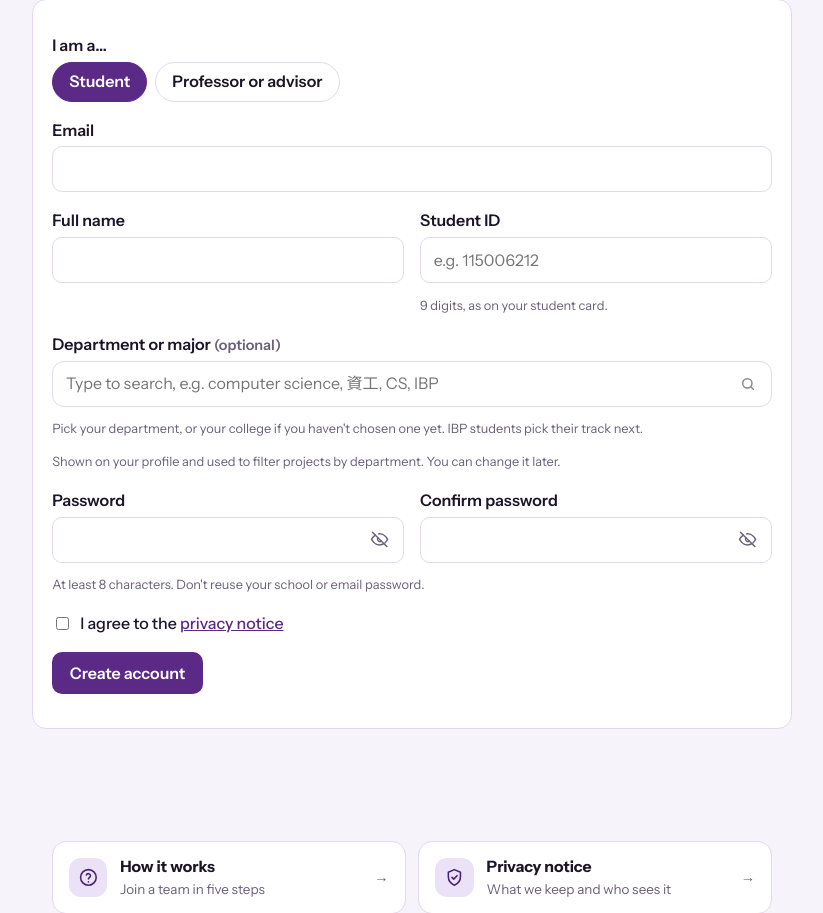
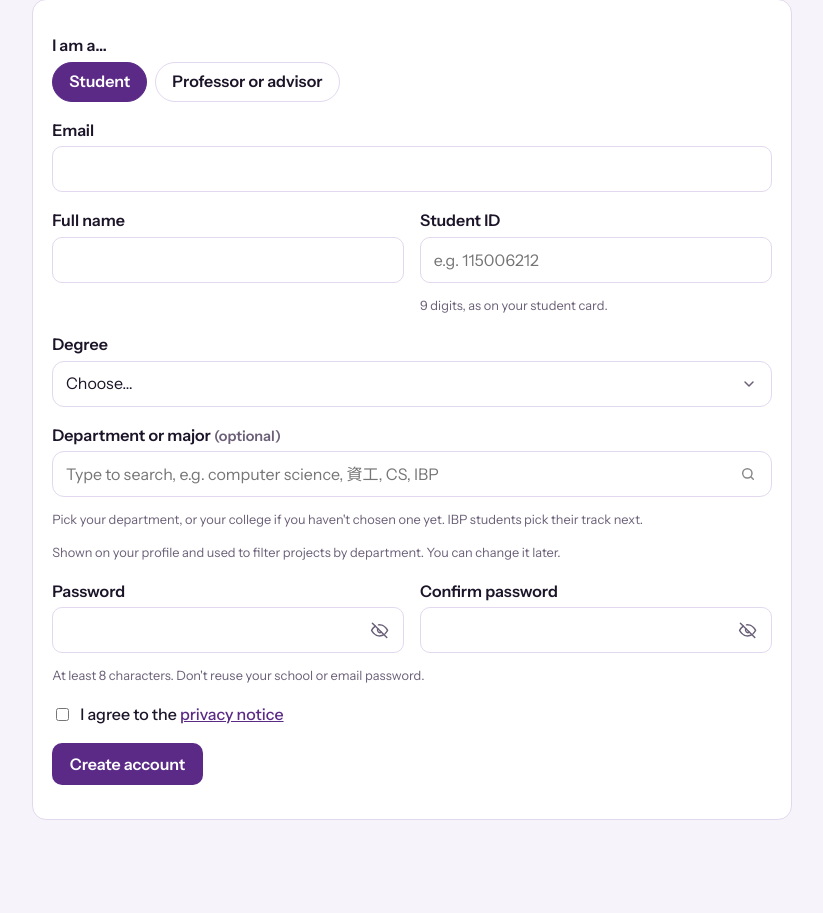
Before and after one commit to pilipehrtmo/nthu-matchmaker, a FastAPI app: page /signup in a window 1280 px wide. Shown: the part 213-1126 px from the top of the page, without its empty margins (228-1051 px from the left). Run offline with FastAPI, Linux system fonts and the light colour scheme; parts of the project's set-up code (start-up, migrations or seed data) failed here and were passed over; some libraries are stand-ins or nearby versions.

Commit message:
Degree field for students: Bachelor's, Master's or PhD
Chosen at sign-up (required for new students), editable on the profile
(older accounts keep an empty value until they pick one). Shown next to
the department on profiles, applicant lists and the professor dashboard,
and the home page gets a Lead's degree filter. Tutorial step added.

```diff
--- a/app/main.py
+++ b/app/main.py
@@ -255,6 +255,9 @@ from . import departments as DEP
 @pass_context
 def dept_filter(ctx, u): return DEP.display(u, ctx.get("lang", "en")) if u else ""   # linked department in the reader's language, else the text as typed
 templates.env.filters["dept"] = dept_filter
+@pass_context
+def study_filter(ctx, u): return DEP.study(u, ctx.get("lang", "en")) if u else ""   # "Master's · Computer Science"
+templates.env.filters["study"] = study_filter
 templates.env.globals.update(DEP=DEP)
 
 set_dept, relink_text = DEP.set_dept, DEP.relink_text
@@ -321,11 +324,11 @@ def signup_page(req: Request, user=Depends(me)):
 @app.post("/signup")
 def signup(req: Request, email: str = Form(""), name: str = Form(""), student_id: str = Form(""), agree: str = Form(""), password: str = Form(""),
            password2: str = Form(""), role: str = Form("student"), dept: str = Form(""), page: str = Form(""), title: str = Form(""), title_other: str = Form(""),
-           evidence: str = Form(""), dept_sel: str = Form(""), dept_track: str = Form(""), dept_other: str = Form(""), s: Session = Depends(get_session)):
+           evidence: str = Form(""), dept_sel: str = Form(""), dept_track: str = Form(""), dept_other: str = Form(""), degree: str = Form(""), s: Session = Depends(get_session)):
     email = email.strip().lower(); name = " ".join(name.split())[:60]; sid = re.sub(r"\s+", "", student_id)
     role = "faculty" if role == "faculty" else "student"; dept = dept.strip()[:60]; page = page.strip()[:300]
     back = lambda err: render(req, "signup.html", error=err, titles=TITLES, form=dict(email=email, name=name, sid=sid, role=role, dept=dept, page=page, title=title, title_other=title_other, evidence=evidence,
-                                                                                 dept_sel=dept_sel, dept_track=dept_track, dept_other=dept_other))
+                                                                                 dept_sel=dept_sel, dept_track=dept_track, dept_other=dept_other, degree=degree))
     # 200 new accounts per network per hour: a whole class on campus Wi-Fi shares one address
     w = wait_left(f"signup:{ip_of(req)}", 200, 3600)
     if w: return back(f"Many accounts were just created from this network. Please wait {wait_text(w)} and try again.")
@@ -349,6 +352,7 @@ def signup(req: Request, email: str = Form(""), name: str = Form(""), student_id
         if s.exec(select(User).where(func.upper(func.trim(User.student_id)) == sid)).first(): return back("That student ID already has an account. Log in instead, or use Forgot password.")
         dept_fields, derr = DEP.choose(dept_sel, dept_track, dept_other)
         if derr: return back(derr)
+        if degree not in DEP.DEGREES: return back("Choose your degree: Bachelor's, Master's or PhD.")
     err = password_problem(password, email, name)
     if err: return back(err)
     if password != password2: return back("The two passwords are not the same.")
@@ -360,7 +364,9 @@ def signup(req: Request, email: str = Form(""), name: str = Form(""), student_id
         u.title = title if title in TITLES else re.sub(r"\s+", " ", title_other).strip()[:60]
         u.faculty_evidence = evidence.replace("\r", "").strip()[:1000]
         relink_text(u, dept)
-    elif dept_fields: set_dept(u, dept_fields)   # department from the list (or Other, which waits for an admin)
+    else:
+        u.degree = degree
+        if dept_fields: set_dept(u, dept_fields)   # department from the list (or Other, which waits for an admin)
     s.add(u); s.add(SignupLog(email=email, ip="-", allowed=True))
     try: s.commit()
     except IntegrityError:   # two sign-ups with the same email or student ID at the same moment: the database keeps only one
@@ -513,6 +519,8 @@ async def profile_save(req: Request, name: str = Form(...), bio: str = Form(""),
     if user.role != "faculty":
         dept_fields, derr = DEP.choose(dept_sel, dept_track, dept_other)
         errs.append(derr)
+    degree = str(form.get("degree", "")).strip()
+    if user.role != "faculty" and degree and degree not in DEP.DEGREES: errs.append("Choose your degree: Bachelor's, Master's or PhD.")
     errs = [e for e in errs if e]
     if errs:   # show the form again with what they typed (nothing is saved)
         for f in ("instagram", "line", "discord"): setattr(user, f, str(form.get(f, "")).strip()[:100])
@@ -520,6 +528,7 @@ async def profile_save(req: Request, name: str = Form(...), bio: str = Form(""),
         user.interests, user.roles_wanted = ", ".join(interest_list), ", ".join(role_list)
         user.contact = contact
         if user.role == "faculty": user.faculty = faculty
+        elif degree in DEP.DEGREES: user.degree = degree
         for f in ("competitions", "past_projects", "awards"): setattr(user, f, str(form.get(f, "")))
         s.expunge(user)
         return render(req, "profile.html", user, error=errs[0], errors=errs, dform=dict(sel=dept_sel, track=dept_track, other=dept_other))
@@ -529,7 +538,9 @@ async def profile_save(req: Request, name: str = Form(...), bio: str = Form(""),
     user.name, user.bio, user.contact = name, bio, clean_contact(contact, 100)
     if user.role == "faculty":
         if user.faculty_status not in ("verified", "suspended"): relink_text(user, faculty.strip()[:60])   # a verified department changes only through an admin
-    elif dept_fields: set_dept(user, dept_fields)   # nothing chosen = the department stays as it is
+    else:
+        if dept_fields: set_dept(user, dept_fields)   # nothing chosen = the department stays as it is
+        if degree in DEP.DEGREES: user.degree = degree   # nothing chosen = stays as it is
     user.hours = max(1, min(hours, 60))
     user.skills = ",".join(sorted({t.lower() for t in skill_list}))
     user.interests = ",".join(dict.fromkeys(t.lower() for t in interest_list))   # keeps their order, no duplicates
@@ -708,7 +719,7 @@ def board(req: Request, q: str = "", cat: str = "", kind: str = "", user=Depends
         start = dict(skills=bool(user.skills.strip()), act=applied or posted, joined=joined)
         if all(start.values()): start = None
     fyhint = me_.missing() if user and not user.is_faculty and not user.is_admin else []
-    return render(req, "board.html", user, start=start, fyhint=fyhint, comp_fy=comp_fy, depts=sorted({DEP.display(r["owner"], pick_lang(req)) for r in rows if r["owner"] and DEP.display(r["owner"], pick_lang(req))}), rows=rows, comps=comps, saved_c=saved_ids(s, user, "competition"), comp_cat={c.id: c.category for c in allc}, q=q, cat=cat, cats=cats, kind=kind, kinds=PROJECT_KINDS, soon=soon)
+    return render(req, "board.html", user, start=start, fyhint=fyhint, comp_fy=comp_fy, depts=sorted({DEP.display(r["owner"], pick_lang(req)) for r in rows if r["owner"] and DEP.display(r["owner"], pick_lang(req))}), degs=[k for k in DEP.DEGREES if any(r["owner"] and r["owner"].degree == k for r in rows)], rows=rows, comps=comps, saved_c=saved_ids(s, user, "competition"), comp_cat={c.id: c.category for c in allc}, q=q, cat=cat, cats=cats, kind=kind, kinds=PROJECT_KINDS, soon=soon)
 
 RESEARCH_PLAN = [("objectives", 800), ("methodology", 800), ("outcomes", 600)]
 PITCH_FIELDS = [("tagline", 140), ("problem", 600), ("audience", 400), ("solution", 600), ("progress", 600), ("needs", 300), ("metrics", 200)]
--- a/app/models.py
+++ b/app/models.py
@@ -16,6 +16,7 @@ class User(SQLModel, table=True):
     dept_track: str = ""     # IBP track, only with dept_id "thc-ibp"
     dept_status: str = ""    # "" / ok / review / other / kept
     dept_src: str = ""       # user / admin / migration
+    degree: str = ""         # students: "" (not set yet), bachelor, master or phd (departments.DEGREES)
     hours: int = 4
     verified: bool = False
     bio: str = ""
--- a/app/templates/advisor.html
+++ b/app/templates/advisor.html
@@ -47,7 +47,7 @@
 <a class="dbopen" href="/projects/{{ x.p.id }}#supervision">Open →</a></div>{% endfor %}</div>
 {% else %}<p class="muted dbempty">You don't supervise a project yet. Students add an advisor seat to their project and you apply for it, or you can <a href="/">browse projects that need an advisor</a>.</p>{% endif %}</section>
 <section class="dbcard" id="students"><div class="dbcard-h"><h2>My students</h2><small class="muted">{{ ns.rows|length }} on the projects you supervise</small></div>
-{% if ns.rows %}<ul class="dbstud">{% for u, p in ns.rows %}<li><a href="/u/{{ u.handle }}">{{ pic(u, "av sm") }}<span class="dbrow-m"><b>{{ u|dn }}</b><small>{{ u|dept or "NTHU" }} · {{ p.title }}{% if u.id == p.owner_id %} · lead{% endif %}</small></span></a></li>{% endfor %}</ul>
+{% if ns.rows %}<ul class="dbstud">{% for u, p in ns.rows %}<li><a href="/u/{{ u.handle }}">{{ pic(u, "av sm") }}<span class="dbrow-m"><b>{{ u|dn }}</b><small>{{ u|study or "NTHU" }} · {{ p.title }}{% if u.id == p.owner_id %} · lead{% endif %}</small></span></a></li>{% endfor %}</ul>
 {% else %}<p class="muted dbempty">No students yet. They appear here once a team accepts you as their advisor.</p>{% endif %}</section>
 </div>
 
--- a/app/templates/base.html
+++ b/app/templates/base.html
@@ -11,7 +11,7 @@
 {% if user %}<a class="nbell {{ 'on' if path == '/notifications' }}" href="/notifications" aria-label="{{ 'Notifications, ' ~ bell ~ ' unread' if bell else 'Notifications' }}"><svg viewBox="0 0 24 24" aria-hidden="true"><path d="M6 8a6 6 0 0 1 12 0c0 7 3 9 3 9H3s3-2 3-9"/><path d="M10.3 21a1.94 1.94 0 0 0 3.4 0"/></svg>{% if bell %}<span class="nbadge">{{ bell if bell < 100 else "99+" }}</span>{% endif %}</a>
 <a class="npost" href="/projects/new">+ Post a project</a>
 <details class="nme"><summary aria-label="Your account menu">{{ pic(user, "nav-i") }}<span class="nname">{{ user|dn }}</span><span class="chev" aria-hidden="true">▾</span></summary>
-<div class="nmenu"><b>{{ user|dn }}</b><small>{{ user|dept or "NTHU" }}{% if user.is_faculty %} · {{ user.title or "Faculty" }}{% elif user.verified %} · verified{% endif %}</small>
+<div class="nmenu"><b>{{ user|dn }}</b><small>{{ user|study or "NTHU" }}{% if user.is_faculty %} · {{ user.title or "Faculty" }}{% elif user.verified %} · verified{% endif %}</small>
 <a href="/profile">Your profile</a><a href="/notifications">Notifications</a><a href="/u/{{ user.handle }}">See your public page</a>{% if user.is_faculty %}<a href="/advisor">Advisor dashboard</a>{% elif user.role == "faculty" %}<a href="/verification">Professor verification</a>{% endif %}<a href="/activity">Activity</a>{% if newbie %}<a href="/help">How it works</a><button type="button" class="nmenu-b" data-tour="replay">Replay the tutorial</button>{% endif %}{% if user.is_admin %}<a href="/admin">Admin</a>{% endif %}
 {% set here = (request.url.path ~ ('?' ~ request.url.query if request.url.query else ''))|urlencode %}
 <div class="nlangs" role="group" aria-label="Language / 語言"><span class="nlangs-h">{{ keep("Language / 語言") }}</span>
--- a/app/templates/onepager.html
+++ b/app/templates/onepager.html
@@ -59,7 +59,7 @@ hr{border:0;border-top:1px solid #e2d9ee;margin:4.5mm 0 3.5mm}
 <hr>
 <div class="box"><h2>Team</h2><div class="team">
 <div class="p">{{ pic(owner, "av") }}<div><b>{{ owner|dn }}</b><small>Founder{% if owner|dept %} · {{ owner|dept }}{% endif %}</small></div></div>
-{% for u, seat in members %}<div class="p">{{ pic(u, "av") }}<div><b>{{ u|dn }}</b><small>{{ seat }}{% if u|dept %} · {{ u|dept }}{% endif %}</small></div></div>{% endfor %}
+{% for u, seat in members %}<div class="p">{{ pic(u, "av") }}<div><b>{{ u|dn }}</b><small>{{ seat }}{% if u|study %} · {{ u|study }}{% endif %}</small></div></div>{% endfor %}
 {% for u, seat in advisors %}<div class="p">{{ pic(u, "av") }}<div><b>{{ u|dn }}</b><small>Advisor{% if u.title %} · {{ u.title }}{% endif %}{% if u|dept %} · {{ u|dept }}{% endif %}</small></div></div>{% endfor %}
 {% for r in open[:6 - (1 + members|length + advisors|length) if (1 + members|length + advisors|length) < 6 else 0] %}<div class="p"><span class="av open">+</span><div><b>Open seat</b><small>{{ r.name }}{% if r.skills %} ({{ r.skills.replace(",", ", ") }}){% endif %}</small></div></div>{% endfor %}
 </div>
--- a/app/templates/opening.html
+++ b/app/templates/opening.html
@@ -24,7 +24,7 @@
 {% if is_owner or (user and user.is_admin and apps) %}<section class="card" id="applicants"><h2>Applicants {% if apps %}<span class="count">{{ apps|length }}</span>{% endif %}</h2>
 {% if not apps %}<p class="muted">No applications yet.</p>{% endif %}
 <div class="apps">{% for a, u in apps %}<div class="app">{{ pic(u, "av") }}<div class="app-main">
-<div class="app-top"><span class="app-who"><a class="app-name" href="/u/{{ u.handle }}">{{ u|dn }}</a>{% if u.verified %}<span class="vchk" title="Verified NTHU student" aria-label="Verified">✔</span>{% endif %}{% if u|dept %} <small class="muted">{{ u|dept }}</small>{% endif %}</span>
+<div class="app-top"><span class="app-who"><a class="app-name" href="/u/{{ u.handle }}">{{ u|dn }}</a>{% if u.verified %}<span class="vchk" title="Verified NTHU student" aria-label="Verified">✔</span>{% endif %}{% if u|study %} <small class="muted">{{ u|study }}</small>{% endif %}</span>
 <span class="badge b-{{ a.status }}">{{ {"closed": "Positions filled", "withdrawn": "Withdrawn"}.get(a.status, a.status|capitalize) }}</span></div>
 {% set sk = u.skills.split(",") if u.skills else [] %}{% if sk %}<div>{% for t in sk if t.strip() %}<span class="tag {{ 'hit' if t.strip().lower() in o.skills.lower().split(',') }}">{{ keep(t.strip()) }}</span>{% endfor %}</div>{% endif %}
 {{ pro_links(u, compact=True) }}
--- a/app/templates/profile.html
+++ b/app/templates/profile.html
@@ -33,6 +33,7 @@ document.getElementById("phfile").addEventListener("change",async e=>{const f=e.
 {% if user.role != "faculty" %}<div class="two" id="interests"><div><label for="int">Interests <small class="muted">(optional)</small></label><input id="int" name="interests" value="{{ user.interests|replace(',', ', ') }}" maxlength="400" placeholder="machine learning, startups, health" aria-describedby="inth" autocomplete="off" list="int-sugg"><p class="muted fine" id="inth">Topics you care about, comma-separated. Projects, research and competitions on them get a “For you” tag.</p></div>
 <div><label for="rw">Roles you want <small class="muted">(optional)</small></label><input id="rw" name="roles_wanted" value="{{ user.roles_wanted|replace(',', ', ') }}" maxlength="220" placeholder="frontend developer, UI designer" aria-describedby="rwh" autocomplete="off"><p class="muted fine" id="rwh">Up to 5. Seats with these roles get a “For you” tag.</p></div></div>
 <datalist id="int-sugg">{% for x in ["machine learning", "data science", "web development", "startups", "entrepreneurship", "UI/UX design", "health", "sustainability", "education", "finance", "robotics", "social impact", "law and policy", "biotech", "music", "film"] %}<option value="{{ x }}">{% endfor %}</datalist>{% endif %}
+{% if user.role != "faculty" %}<label for="dg">Degree</label><select id="dg" name="degree">{% if not user.degree %}<option value="">Choose…</option>{% endif %}{% for k, d in DEP.DEGREES.items() %}<option value="{{ k }}" {{ "selected" if user.degree == k }}>{{ d.zh if lang == "zh" else d.en }}</option>{% endfor %}</select>{% endif %}
 <div class="two"><div>{% if user.role == "faculty" %}<label for="f">Department</label>{% endif %}{% if user.role == "faculty" and user.faculty_status in ("verified", "suspended") %}<input id="f" value="{{ user.faculty }}" disabled><input type="hidden" name="faculty" value="{{ user.faculty }}"><small class="muted fine">Checked during verification. Ask an admin to change it.</small>{% elif user.role == "faculty" %}<input id="f" name="faculty" value="{{ user.faculty }}" placeholder="e.g. Department of Computer Science">{% endif %}{% if user.role != "faculty" %}{% set df = dform or {} %}{% set st = user.dept_status %}
 {{ dept_picker(cur=df.get("sel") if df.get("sel") is not none and df else (user.dept_id or ("other" if st == "other" else "")), track=df.get("track") or user.dept_track, other=df.get("other") or (user.faculty if st == "other" else ""), legacy=user.faculty if not user.dept_id and st != "other" else "", status=st, wid="f") }}{% endif %}</div>
 <div><label for="hr">Hours per week you can give</label><input id="hr" name="hours" type="number" min="1" max="60" value="{{ user.hours }}"></div></div>
--- a/app/templates/project.html
+++ b/app/templates/project.html
@@ -61,7 +61,7 @@
 {% else %}<p class="apps-h">Your application</p><p class="apps-note">Only you, the project lead and admins can see this.</p>{% endif %}
 {% for a, u in x.apps %}
 <div class="app">{{ pic(u, "av") }}<div class="app-main">
-<div class="app-top"><span class="app-who"><a class="app-name" href="/u/{{ u.handle }}">{{ u|dn }}</a>{% if u.verified %}<span class="vchk" title="Verified NTHU student" aria-label="Verified">✔</span>{% endif %}{{ facbadge(u) }}</span>
+<div class="app-top"><span class="app-who"><a class="app-name" href="/u/{{ u.handle }}">{{ u|dn }}</a>{% if u.verified %}<span class="vchk" title="Verified NTHU student" aria-label="Verified">✔</span>{% endif %}{{ facbadge(u) }}{% if not u.is_faculty and u|study %} <small class="muted">{{ u|study }}</small>{% endif %}</span>
 <span class="badge b-{{ a.status }}">{{ {"closed": "Seat filled", "withdrawn": "Withdrawn"}.get(a.status, a.status|capitalize) }}</span></div>
 {{ pro_links(u, compact=True) }}
 {% if a.message %}<p class="app-msg">{{ a.message }}</p>{% else %}<p class="muted app-none">No message.</p>{% endif %}
--- a/app/templates/public.html
+++ b/app/templates/public.html
@@ -1,6 +1,6 @@
 {% extends "base.html" %}{% from "_links.html" import pro_links %}{% block body %}
 {% if reported %}<p class="box ok" role="status">Thanks. Your report was sent to the admins. They will review it.</p>{% endif %}
-<div class="phead">{{ pic(p, "av xl") }}<div><h1>{{ p|dn }} {{ facbadge(p) }}</h1>{% if p|dept %}<p class="muted" style="margin:.1rem 0 .6rem">{{ p|dept }}</p>{% endif %}</div></div><p>{{ p.bio }}</p>{{ pro_links(p) }}<p>{% for t in skills %}<span class="tag">{{ t }}</span>{% endfor %}</p>
+<div class="phead">{{ pic(p, "av xl") }}<div><h1>{{ p|dn }} {{ facbadge(p) }}</h1>{% if p|study %}<p class="muted" style="margin:.1rem 0 .6rem">{{ p|study }}</p>{% endif %}</div></div><p>{{ p.bio }}</p>{{ pro_links(p) }}<p>{% for t in skills %}<span class="tag">{{ t }}</span>{% endfor %}</p>
 {% if interests or roles_wanted %}<dl class="pwant">{% if interests %}<div><dt>Interested in</dt><dd>{% for t in interests %}<span class="tag soft">{{ keep(t) }}</span>{% endfor %}</dd></div>{% endif %}{% if roles_wanted %}<div><dt>Looking to work as</dt><dd>{% for t in roles_wanted %}<span class="tag soft">{{ keep(t) }}</span>{% endfor %}</dd></div>{% endif %}</dl>{% endif %}
 {% if p.is_faculty %}<section class="card rprof">{% if research %}<h3>Research interests</h3><div>{% for t in research %}<span class="tag">{{ keep(t) }}</span>{% endfor %}</div>{% endif %}
 {% if p.lab_name or p.lab_url or p.scholar or p.orcid %}<h3>Lab and publications</h3><ul class="rlinks">{% if p.lab_name or p.lab_url %}<li>{% if p.lab_url %}<a href="{{ p.lab_url }}" target="_blank" rel="noopener noreferrer nofollow">{{ p.lab_name or "Lab website" }}&nbsp;↗</a>{% else %}{{ p.lab_name }}{% endif %}</li>{% endif %}
--- a/app/templates/signup.html
+++ b/app/templates/signup.html
@@ -14,6 +14,7 @@
 <div class="r-faculty" id="tiow" hidden><label for="tio">Your title</label><input id="tio" name="title_other" maxlength="60" value="{{ f.get('title_other', '') }}" placeholder="e.g. Project Assistant Professor"></div>
 <div class="r-faculty" hidden><label for="dp" id="dplabel">Department</label><input id="dp" name="dept" list="colleges" value="{{ f.get('dept', '') }}" placeholder="e.g. Department of Computer Science" autocomplete="organization-title">
 <datalist id="colleges">{% for g, opts in DEP.groups(lang) %}{% for v, l in opts %}{% if not v.startswith("c:") %}<option value="{{ l }}">{% endif %}{% endfor %}{% endfor %}</datalist></div>
+<div class="r-student"><label for="dg">Degree</label><select id="dg" name="degree"><option value="">Choose…</option>{% for k, d in DEP.DEGREES.items() %}<option value="{{ k }}" {{ "selected" if f.get("degree") == k }}>{{ d.zh if lang == "zh" else d.en }}</option>{% endfor %}</select></div>
 <div class="r-student">{{ dept_picker(cur=f.get("dept_sel", ""), track=f.get("dept_track", ""), other=f.get("dept_other", ""), wid="dpw") }}
 <p class="muted fine">Shown on your profile and used to filter projects by department. You can change it later.</p></div>
 <div class="r-faculty" hidden>
--- a/app/tour.py
+++ b/app/tour.py
@@ -43,6 +43,9 @@ STUDENT = [
     S("sid", r"^/signup$", "#s", "input",
       ("Student ID", "Your 9-digit student ID, for example 115006212. One account per student ID. Only admins see it."),
       ("學號", "你的 9 位數學號，例如 115006212。一個學號只能有一個帳號，只有管理員看得到。"), need="#lf", go="/signup"),
+    S("degree", r"^/signup$", "#dg", "input",
+      ("Degree", "Bachelor's, Master's or PhD. It shows next to your department, so teams and professors know where you are in your studies."),
+      ("學位", "學士、碩士或博士。會顯示在你的系所旁邊，讓團隊和教授知道你目前的學程。"), need="#lf", go="/signup"),
     S("dept", r"^/signup$", "#dpw", "next",
       ("Department or major", "Optional. Pick your department, or your college if you haven't chosen one yet. IBP students then pick their track. Teams use it to find people from other departments."),
       ("系所或主修", "可以不填。選你的系所；還沒分系就選學院。IBP 同學接著選組別。團隊會用它找其他系的人。"), need="#lf", go="/signup"),
```
Also changed, not shown: app/db.py (+1 -1 lines), app/departments.py (+13 -0 lines), app/templates/board.html (+9 -9 lines), tests/test_foryou.py (+8 -0 lines), app/zh.json.
